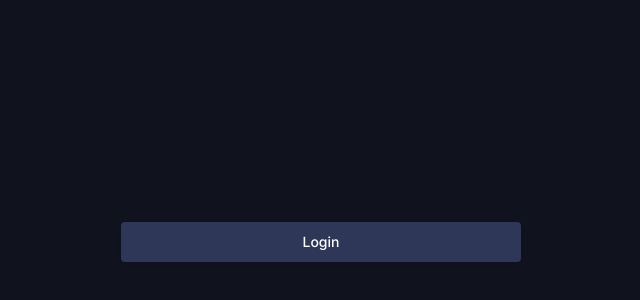
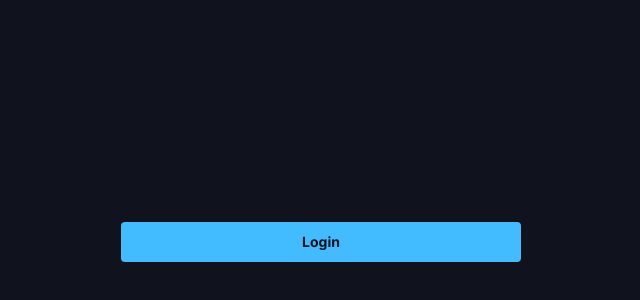
Before and after one commit to urke90/Pilot-next14, a Next.js app: page / in a window 1280 px wide. Shown: the part 158-458 px from the top of the page, without its empty margins (319-959 px from the left). Built offline with nearby package versions, Linux system fonts and the light colour scheme.

Commit message:
refactored button finished

```diff
--- a/app/globals.css
+++ b/app/globals.css
@@ -14,34 +14,34 @@
     --popover-foreground: 222.2 84% 4.9%;
 
     /* PRIMARY */
-    --primary-gredient: linear-gradient(90deg, #43B7FE 0%, #4F48E6 100%);
-    --primary-500:  #42BBFF;
-    --primary-800: #0C3247;
-    --primary-900: #42BBFF1A;
+    --primary-gredient: linear-gradient(90deg, #43b7fe 0%, #4f48e6 100%);
+    --primary-500: #42bbff;
+    --primary-800: #0c3247;
+    --primary-900: #42bbff1a;
     /* PRIMARY */
 
     /* BLACK */
-    --black-600:#2E3757;
-    --black-700:#1D2032;
-    --black-800:#131625;
-    --black-900: #10121E; /* there was some border in figma, check later */
+    --black-600: #2e3757;
+    --black-700: #1d2032;
+    --black-800: #131625;
+    --black-900: #10121e; /* there was some border in figma, check later */
     /* BLACK */
 
     /* WHITE */
-    --white-100: #FFFFFF;
-    --white-300: #ADB3CC;
-    --white-500: #55597D;
+    --white-100: #ffffff;
+    --white-300: #adb3cc;
+    --white-500: #55597d;
     /* WHITE */
 
     /* PURPLE */
-    --purple-500:#9542FF;
-    --purple-900: #9542FF1A;
+    --purple-500: #9542ff;
+    --purple-900: #9542ff1a;
     /* PURPLE */
 
     /* GREEN */
-    --green-400:#68D1BF;
-    --green-500:#42FF77;
-    --green-900:#42FF771A;
+    --green-400: #68d1bf;
+    --green-500: #42ff77;
+    --green-900: #42ff771a;
     /* GREEN */
 
     --secondary: 210 40% 96.1%;
@@ -106,72 +106,70 @@
 @layer utilities {
   /* HEADINGS */
   .h1-bold {
-    @apply  font-bold text-[32px] leading-[40px]
+    @apply font-bold text-[32px] leading-[40px];
   }
 
   .h2-bold {
-    @apply  font-bold text-2xl
+    @apply font-bold text-2xl;
   }
 
   .h1-medium {
-    @apply font-medium text-xl
+    @apply font-medium text-xl;
   }
 
   .h2-medium {
-    @apply font-medium text-base
+    @apply font-medium text-base;
   }
   /* HEADINGS */
 
   /* PARAGRAPHS BOLD */
   .p1-bold {
-    @apply font-bold text-lg
+    @apply font-bold text-lg;
   }
 
   .p2-bold {
-    @apply font-bold text-base
+    @apply font-bold text-base;
   }
   .p3-bold {
-    @apply font-bold text-sm
+    @apply font-bold text-sm;
   }
   /* PARAGRAPHS BOLD */
 
   /* PARAGRAPHS MEDIUM */
   .p1-medium {
-    @apply font-medium text-lg
+    @apply font-medium text-lg;
   }
 
   .p3-medium {
-    @apply font-medium text-sm
+    @apply font-medium text-sm;
   }
 
   .p4-medium {
-    @apply font-medium text-xs
+    @apply font-medium text-xs;
   }
   /* PARAGRAPHS MEDIUM */
 
   /* PARAGRAPHS REGULAR */
   .p1-regular {
-    @apply font-medium text-lg
+    @apply font-medium text-lg;
   }
 
   .p2-regular {
-    @apply font-medium text-base
+    @apply font-medium text-base;
   }
 
   .p3-regular {
-    @apply font-medium text-sm
+    @apply font-medium text-sm;
   }
 
   .p4-regular {
-    @apply font-medium text-xs
+    @apply font-medium text-xs;
   }
   /* PARAGRAPHS REGULAR */
 
   /* SUBTITLE SMALL */
   .subtitle-small {
-    @apply font-normal text-[10px] leading-[12.1px]
+    @apply font-normal text-[10px] leading-[12.1px];
   }
   /* SUBTITLE SMALL */
-
-
 }
--- a/app/page.tsx
+++ b/app/page.tsx
@@ -28,7 +28,7 @@ const Home: React.FC = () => {
       }}
     >
       <div className="w-[400px] ">
-        <Button variant="secondary">Login</Button>
+        <Button variant="primary">Login</Button>
       </div>
       {/* <h2 className="h2-bold">this is some text</h2>
       <p className="p1-medium">Paragraph 1 Medium</p> */}
--- a/components/ui/button.tsx
+++ b/components/ui/button.tsx
@@ -5,24 +5,17 @@ import { cva, type VariantProps } from 'class-variance-authority';
 import { cn } from '@/lib/utils';
 
 const buttonVariants = cva(
-  'inline-flex items-center justify-center whitespace-nowrap rounded-md text-sm font-medium ring-offset-background transition-colors focus-visible:outline-none focus-visible:ring-2 focus-visible:ring-ring focus-visible:ring-offset-2 disabled:pointer-events-none disabled:opacity-50 text-sm gap-2 px-3.5 py-2.5 w-full shadow-btn-secondary-shadow-1',
+  'inline-flex items-center justify-center whitespace-nowrap rounded-md text-sm font-medium ring-offset-background transition-colors focus-visible:outline-none focus-visible:ring-2 focus-visible:ring-ring focus-visible:ring-offset-2 disabled:pointer-events-none disabled:opacity-50 text-sm gap-2 px-3.5 py-2.5 w-full',
   {
     variants: {
       variant: {
-        primary: ' bg-primary-500 text-black-900 rounded font-bold',
+        primary: 'bg-primary-500 text-black-900 rounded font-bold shadow-btn-primary-shadow',
         secondary:
-          'font-inter btn bg-black-600 text-white-100 rounded-[4px] font-medium btn-secodary-shadow',
-      },
-      size: {
-        default: 'h-10 px-4 py-2',
-        sm: 'h-9 rounded-md px-3',
-        lg: 'h-11 rounded-md px-8',
-        icon: 'h-10 w-10',
+          'font-inter btn bg-black-600 text-white-100 rounded-[4px] font-medium shadow-btn-secodary-shadow',
       },
     },
     defaultVariants: {
       variant: 'primary',
-      size: 'default',
     },
   }
 );
@@ -34,11 +27,11 @@ export interface ButtonProps
 }
 
 const Button = React.forwardRef<HTMLButtonElement, ButtonProps>(
-  ({ className, variant, size, asChild = false, ...props }, ref) => {
+  ({ className, variant,  asChild = false, ...props }, ref) => {
     const Comp = asChild ? Slot : 'button';
     return (
       <Comp
-        className={cn(buttonVariants({ variant, size, className }))}
+        className={cn(buttonVariants({ variant,  className }))}
         ref={ref}
         {...props}
       />
--- a/tailwind.config.ts
+++ b/tailwind.config.ts
@@ -1,29 +1,29 @@
-import type { Config } from "tailwindcss"
+import type { Config } from 'tailwindcss';
 
 const config = {
-  darkMode: ["class"],
+  darkMode: ['class'],
   content: [
     './pages/**/*.{ts,tsx}',
     './components/**/*.{ts,tsx}',
     './app/**/*.{ts,tsx}',
     './src/**/*.{ts,tsx}',
-	],
-  prefix: "",
+  ],
+  prefix: '',
   theme: {
     container: {
       center: true,
-      padding: "2rem",
+      padding: '2rem',
       screens: {
-        "2xl": "1400px",
+        '2xl': '1400px',
       },
     },
     extend: {
       colors: {
-        border: "hsl(var(--border))",
-        input: "hsl(var(--input))",
-        ring: "hsl(var(--ring))",
-        background: "hsl(var(--background))",
-        foreground: "hsl(var(--foreground))",
+        border: 'hsl(var(--border))',
+        input: 'hsl(var(--input))',
+        ring: 'hsl(var(--ring))',
+        background: 'hsl(var(--background))',
+        foreground: 'hsl(var(--foreground))',
         // primary: {
         //   DEFAULT: "hsl(var(--primary))",
         //   foreground: "hsl(var(--primary-foreground))",
@@ -55,62 +55,60 @@ const config = {
         // custom
         primary: {
           gredient: 'var(--primary-gredient)',
-          500: "var(--primary-500)",
-          800: "var(--primary-800)",
-          900: "var(--primary-900)",
+          500: 'var(--primary-500)',
+          800: 'var(--primary-800)',
+          900: 'var(--primary-900)',
         },
         black: {
-          600: "var(--black-600)",
-          700: "var(--black-700)",
-          800: "var(--black-800)",
+          600: 'var(--black-600)',
+          700: 'var(--black-700)',
+          800: 'var(--black-800)',
           900: 'var(--black-900)',
         },
         white: {
           100: 'var(--white-100)',
-          300: "var(--white-300)",
-          500: "var(--white-500)",
+          300: 'var(--white-300)',
+          500: 'var(--white-500)',
         },
         purple: {
-          500: "var(--purple-500)",
-          900: "var(--purple-900)",
+          500: 'var(--purple-500)',
+          900: 'var(--purple-900)',
         },
         green: {
-          400: "var(--green-400)",
-          500: "var(--green-500)",
-          900: "var(--green-900)",
+          400: 'var(--green-400)',
+          500: 'var(--green-500)',
+          900: 'var(--green-900)',
         },
-
       },
       boxShadow: {
-        'btn-secondary-shadow-1': '0px 1px 3px 0px #1212121A',
-        // 'btn-secondary-shadow-2': '0px 0px 0px 1px #12121212', kaze da je isto kao shadow 1
-        // 'btn-secondary-shadow-3': '0px 1px 1px 0px #1212121A',  kaze da je isto kao shadow 1
+        'btn-primary-shadow': ' 0px 0px 0px 1px #121212',
+        'btn-secondary-shadow': '0px 1px 3px 0px #1212121A',
       },
       // fontFamily: {
       //   inter: ['Inter',] // Dodao sam Inter font kroz app layout tsx
       // },
       borderRadius: {
-        lg: "var(--radius)",
-        md: "calc(var(--radius) - 2px)",
-        sm: "calc(var(--radius) - 4px)",
+        lg: 'var(--radius)',
+        md: 'calc(var(--radius) - 2px)',
+        sm: 'calc(var(--radius) - 4px)',
       },
       keyframes: {
-        "accordion-down": {
-          from: { height: "0" },
-          to: { height: "var(--radix-accordion-content-height)" },
+        'accordion-down': {
+          from: { height: '0' },
+          to: { height: 'var(--radix-accordion-content-height)' },
         },
-        "accordion-up": {
-          from: { height: "var(--radix-accordion-content-height)" },
-          to: { height: "0" },
+        'accordion-up': {
+          from: { height: 'var(--radix-accordion-content-height)' },
+          to: { height: '0' },
         },
       },
       animation: {
-        "accordion-down": "accordion-down 0.2s ease-out",
-        "accordion-up": "accordion-up 0.2s ease-out",
+        'accordion-down': 'accordion-down 0.2s ease-out',
+        'accordion-up': 'accordion-up 0.2s ease-out',
       },
     },
   },
-  plugins: [require("tailwindcss-animate")],
-} satisfies Config
+  plugins: [require('tailwindcss-animate')],
+} satisfies Config;
 
-export default config
+export default config;
```
